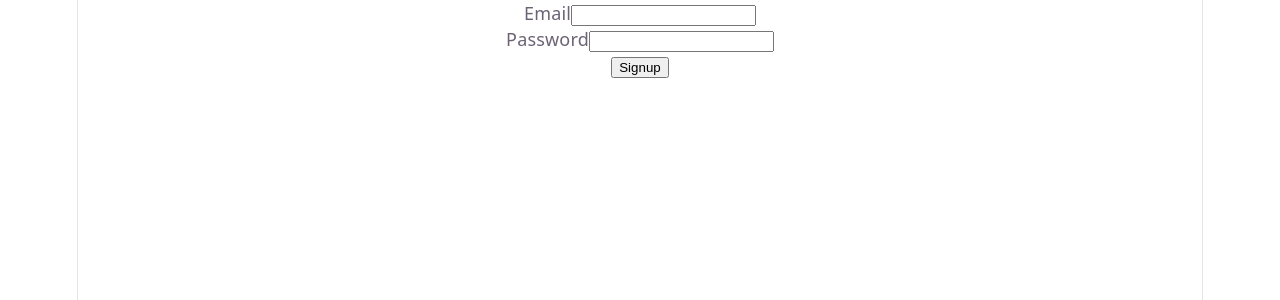
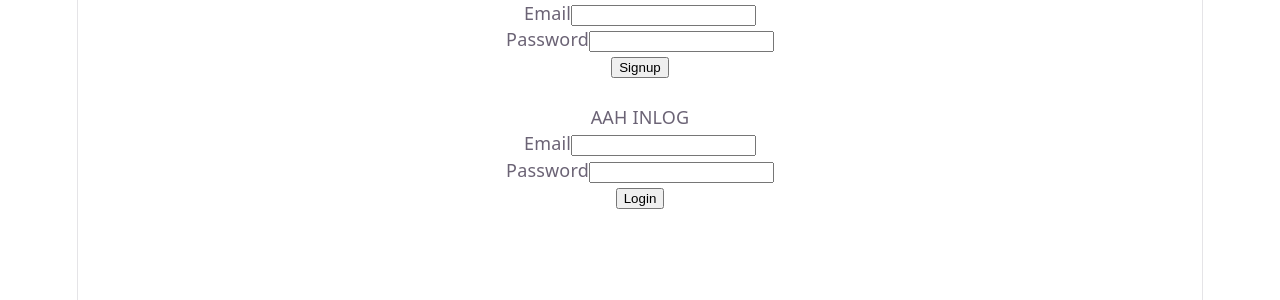
Before and after one commit to danielvelde/ear-trainer-frontend, a React (Vite) app: page / in a window 1280 px wide. Shown: the top 300 px of the page. Built offline with nearby package versions, Linux system fonts and the light colour scheme.

Commit message:
Branch initialisatie

```diff
--- a/package.json
+++ b/package.json
@@ -10,6 +10,7 @@
     "preview": "vite preview"
   },
   "dependencies": {
+    "cors": "^2.8.6",
     "react": "^19.2.4",
     "react-dom": "^19.2.4",
     "react-router-dom": "^7.14.1"
--- a/src/App.tsx
+++ b/src/App.tsx
@@ -1,10 +1,20 @@
 
 import './App.css';
 import {SignupPage} from "./pages/SignupPage.tsx";
+import {LoginPage} from "./pages/LoginPage.tsx";
+
+
 function App() {
 
   return (
-    <SignupPage />
+      <div className="App">
+        <SignupPage />
+        <br/>
+        <label>AAH INLOG</label>
+        <br/>
+        <LoginPage />
+      </div>
+
   )
 }
 
--- /dev/null
+++ b/src/components/LoginPageComponent.tsx
@@ -0,0 +1,71 @@
+import { useState } from "react";
+import * as React from "react";
+
+function LoginFormComponent() {
+    const [email, setEmail] = useState("");
+    const [password, setPassword] = useState("");
+
+    async function login(e: React.FormEvent<HTMLFormElement>) {
+        e.preventDefault();
+
+        const loginData = {
+            email,
+            password,
+        };
+
+        try {
+            const response = await fetch("http://localhost:8080/api/auth/login", {
+                method: "POST",
+                headers: {
+                    "Content-Type": "application/json",
+                },
+                credentials: "include", // important for your JWT cookie
+                body: JSON.stringify(loginData),
+            });
+
+            if (response.ok) {
+                const data = await response.json(); // your backend's JSON response
+                console.log("Login success:", data);
+                alert("Login successful!");
+
+                // Optional: redirect to a dashboard or protected route
+                window.location.href = "/dashboard";
+            } else {
+                const errorData = await response.json();
+                console.error("Server Error:", errorData);
+                alert(`Error: ${errorData.message || "Login failed"}`);
+            }
+        } catch (error) {
+            console.error("Network Error:", error);
+            alert("Could not connect to the backend.");
+        }
+    }
+
+    return (
+        <div>
+            <form onSubmit={login}>
+                <label>Email</label>
+                <input
+                    type="email"
+                    value={email}
+                    onChange={(e) => setEmail(e.target.value)}
+                    required
+                />
+                <br />
+
+                <label>Password</label>
+                <input
+                    type="password"
+                    value={password}
+                    onChange={(e) => setPassword(e.target.value)}
+                    required
+                />
+                <br />
+
+                <button type="submit">Login</button>
+            </form>
+        </div>
+    );
+}
+
+export default LoginFormComponent;
--- /dev/null
+++ b/src/pages/LoginPage.tsx
@@ -0,0 +1,9 @@
+import LoginPageComponent from "../components/LoginPageComponent.tsx";
+
+function LoginPage() {
+    return (
+        <LoginPageComponent />
+    )
+}
+
+export { LoginPage };
```
Also changed, not shown: src/api/auth.ts (added, +10 -0 lines), src/api/http.ts (added, +20 -0 lines), 1 other file (tests, documents, lock files or other folders).
